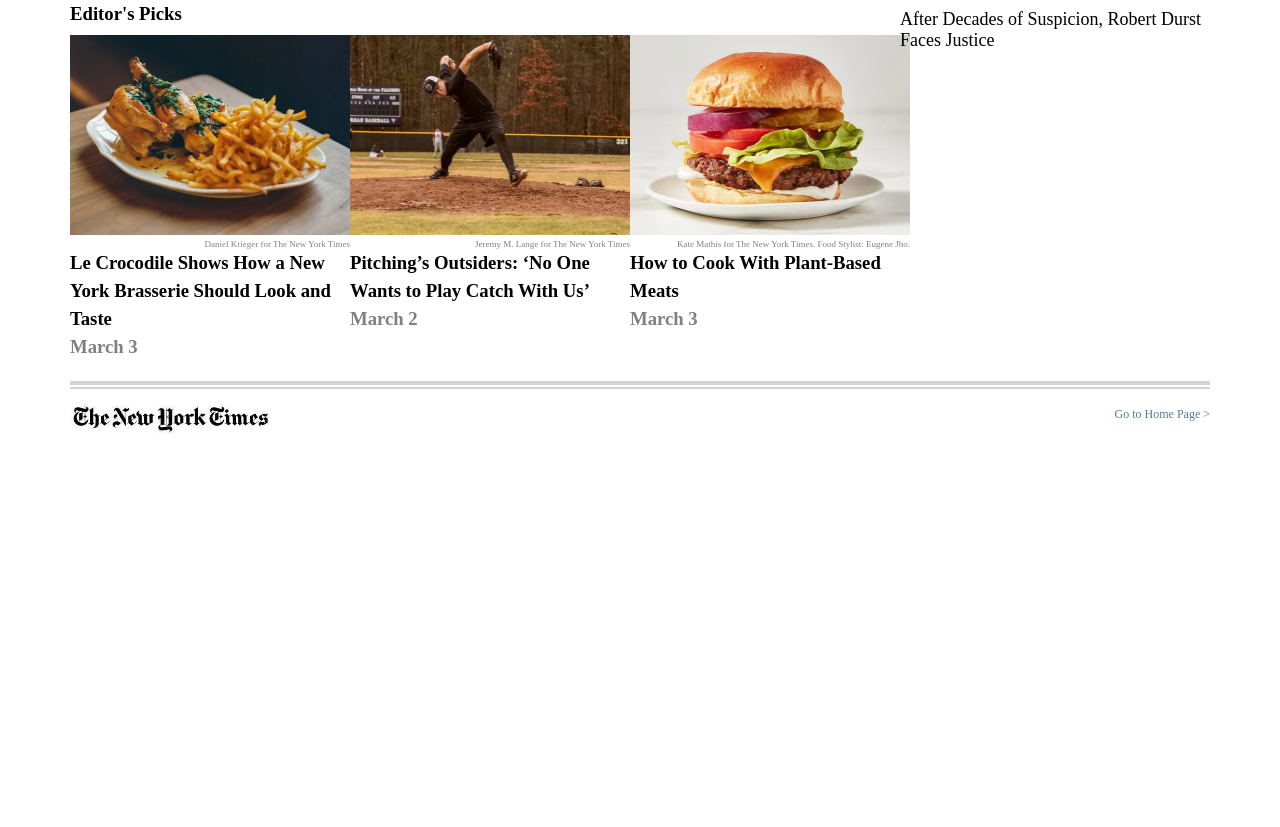
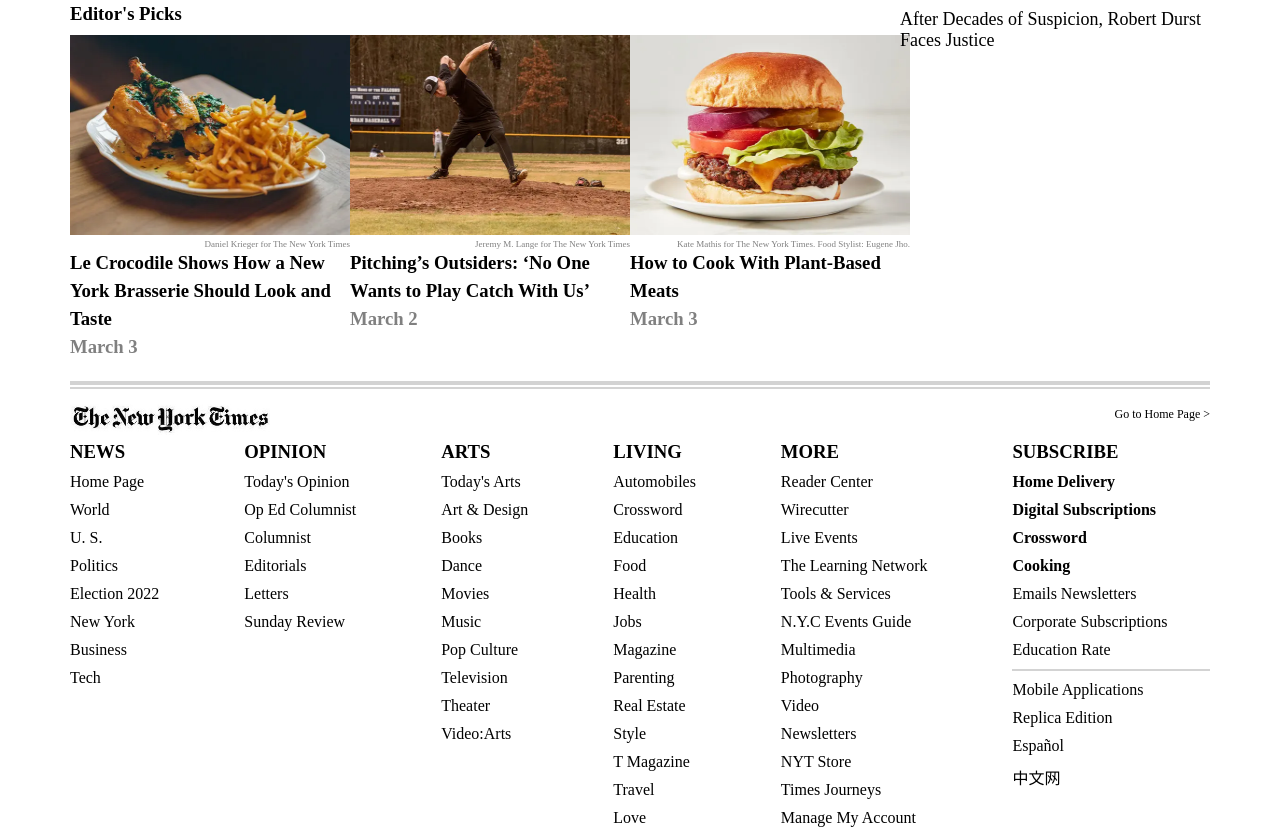
Before and after one commit to YussaMoney/NYT_Clone, a plain HTML site: page index.html in a window 1280 px wide. Shown: the part 8282-9109 px from the top of the page. Before the commit the page ends 8723 px from the top, so only its background shows below. Drawn offline with Linux system fonts and the light colour scheme; files whose address does not match are found by name.

Commit message:
Added: Footer Mid Section

```diff
--- a/css/style.css
+++ b/css/style.css
@@ -336,7 +336,37 @@
   float: right;
   margin-top: 18px;
 }
-/* footer .paragraph1 {
+.footer-mid {
   display: grid;
+  grid-template-columns: repeat(11, auto);
+}
+.footer-column1 {
+  grid-column: 1/2;
+}
+.footer li {
+  list-style: none;
+  margin-top: 10px;
+}
+.footer a {
+  text-decoration: none;
+  color: black;
+}
+.footer-column2 {
   grid-column: 3/4;
-} */
+}
+.footer-column3 {
+  grid-column: 5/6;
+}
+.footer-column4 {
+  grid-column: 7/8;
+}
+.footer-column5 {
+  grid-column: 9/10;
+}
+.footer-column6 {
+  grid-column: 11/12;
+}
+.sub-horizontal {
+  border: 0.1px solid lightgray;
+  margin-top: 10px;
+}
--- a/index.html
+++ b/index.html
@@ -715,13 +715,118 @@
         <hr class="footer-hr" />
         <hr class="footer-hr2" />
         <a
-          class="footer-logo"
           href="https://www.nytimes.com/2014/03/18/science/space/detection-of-waves-in-space-buttresses-landmark-theory-of-big-bang.html?_r=0"
           ><img src="./img/logo.jpg" alt="NYT logo"
         /></a>
         <a href="" class="footer-home-link">Go to Home Page ></a>
       </section>
-      <section class="footer-mid"></section>
+      <section class="footer-mid">
+        <div class="footer-column1">
+          <h3>NEWS</h3>
+          <ul>
+            <li><a href="">Home Page</a></li>
+            <li><a href="">World</a></li>
+            <li><a href="">U. S.</a></li>
+            <li><a href="">Politics</a></li>
+            <li><a href="">Election 2022</a></li>
+            <li><a href="">New York</a></li>
+            <li><a href="">Business</a></li>
+            <li><a href="">Tech</a></li>
+          </ul>
+        </div>
+
+        <div class="footer-column2">
+          <h3>OPINION</h3>
+          <ul>
+            <li><a href="">Today's Opinion</a></li>
+            <li><a href="">Op Ed Columnist</a></li>
+            <li><a href="">Columnist</a></li>
+            <li><a href="">Editorials</a></li>
+            <li><a href=""></a>Letters</li>
+            <li><a href=""></a>Sunday Review</li>
+          </ul>
+        </div>
+
+        <div class="footer-column3">
+          <h3>ARTS</h3>
+          <ul>
+            <li><a href="">Today's Arts</a></li>
+            <li><a href="">Art & Design</a></li>
+            <li><a href="">Books</a></li>
+            <li><a href="">Dance</a></li>
+            <li><a href="">Movies</a></li>
+            <li><a href="">Music</a></li>
+            <li><a href="">Pop Culture</a></li>
+            <li><a href="">Television</a></li>
+            <li><a href="">Theater</a></li>
+            <li><a href=""></a>Video:Arts</li>
+          </ul>
+        </div>
+
+        <div class="footer-column4">
+          <h3>LIVING</h3>
+          <ul>
+            <li><a href="">Automobiles</a></li>
+            <li><a href="">Crossword</a></li>
+            <li><a href="">Education</a></li>
+            <li><a href="">Food</a></li>
+            <li><a href="">Health</a></li>
+            <li><a href="">Jobs</a></li>
+            <li><a href="">Magazine</a></li>
+            <li><a href="">Parenting</a></li>
+            <li><a href="">Real Estate</a></li>
+            <li><a href="">Style</a></li>
+            <li><a href="">T Magazine</a></li>
+            <li><a href="">Travel</a></li>
+            <li><a href="">Love</a></li>
+          </ul>
+        </div>
+
+        <div class="footer-column5">
+          <h3>MORE</h3>
+          <ul>
+            <li><a href="">Reader Center</a></li>
+            <li><a href="">Wirecutter</a></li>
+            <li><a href="">Live Events</a></li>
+            <li><a href="">The Learning Network</a></li>
+            <li><a href="">Tools & Services</a></li>
+            <li><a href="">N.Y.C Events Guide</a></li>
+            <li><a href="">Multimedia</a></li>
+            <li><a href="">Photography</a></li>
+            <li><a href="">Video</a></li>
+            <li><a href="">Newsletters</a></li>
+            <li><a href="">NYT Store</a></li>
+            <li><a href="">Times Journeys</a></li>
+            <li><a href="">Manage My Account</a></li>
+          </ul>
+        </div>
+
+        <div class="footer-column6">
+          <h3>SUBSCRIBE</h3>
+          <ul>
+            <li>
+              <a href=""><strong>Home Delivery</strong></a>
+            </li>
+            <li>
+              <a href=""><strong>Digital Subscriptions</strong></a>
+            </li>
+            <li>
+              <a href=""><strong>Crossword</strong></a>
+            </li>
+            <li>
+              <a href=""><strong>Cooking</strong></a>
+            </li>
+            <li><a href="">Emails Newsletters</a></li>
+            <li><a href="">Corporate Subscriptions</a></li>
+            <li><a href="">Education Rate</a></li>
+            <hr class="sub-horizontal" />
+            <li><a href="">Mobile Applications</a></li>
+            <li><a href="">Replica Edition</a></li>
+            <li><a href="">Español</a></li>
+            <li><a href="">中文网</a></li>
+          </ul>
+        </div>
+      </section>
       <section class="footer-foot">
         <p></p>
         <p></p>
```
